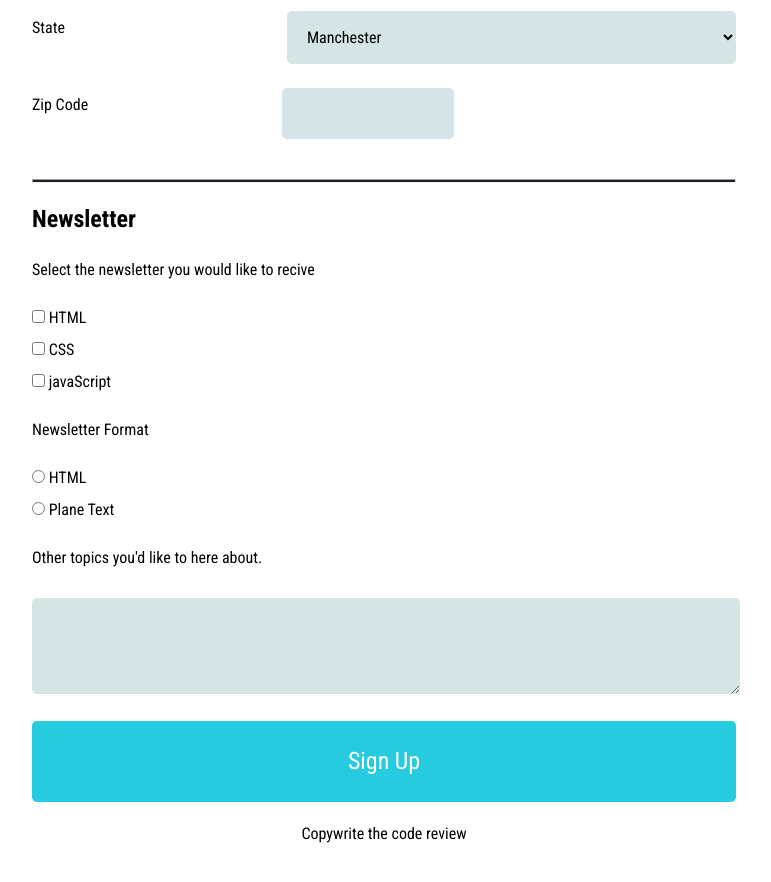
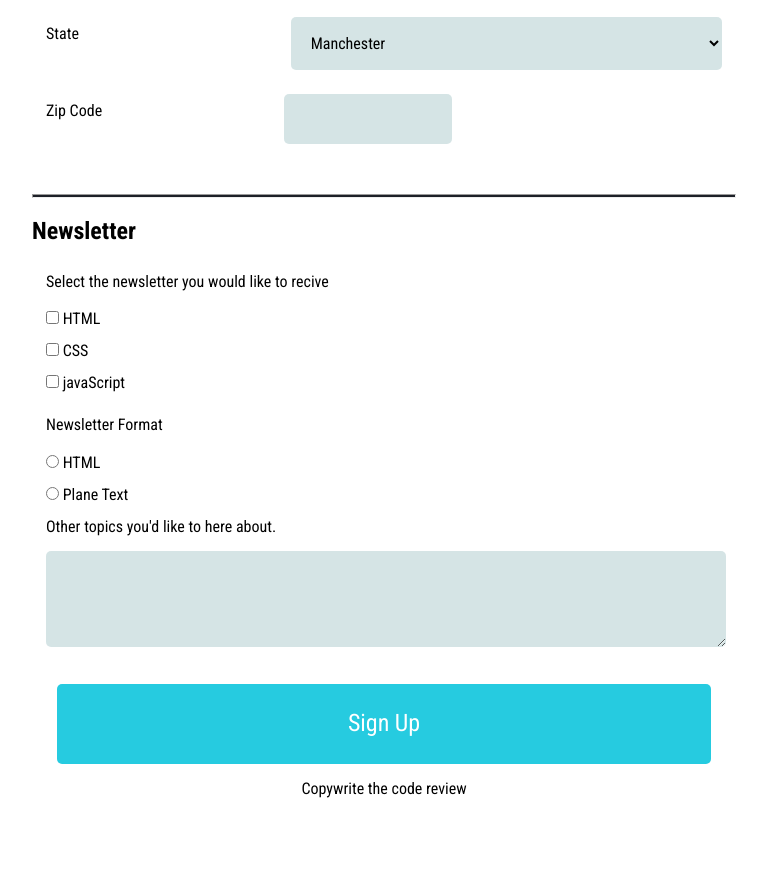
Before and after one commit to LukeBuin/Tree-house-tech-degree-project-3, a plain HTML site: page index.html in a window 1280 px wide. Shown: the part 802-1684 px from the top of the page, without its empty margins (256-1027 px from the left). Drawn offline with nearby package versions, Linux system fonts and the light colour scheme.

Commit message:
updated html and css
updated fieldsets, legends and re aligned content.

```diff
--- a/css/styles.css
+++ b/css/styles.css
@@ -103,6 +103,7 @@ input[type='tel']{
 
 .bottom-form {
     line-height: 2em;
+    border-style: none;
 }
 
 .bottom-form input {
@@ -133,7 +134,7 @@ button {
     display: block;
     font-size: 1.5em;
     font-weight: 300;
-    width: 100%;
+    width: 93%;
     padding: 1.1em;
     margin: 0 auto;
     color: white;
@@ -185,3 +186,16 @@ button {
     margin-right: -20%;
 }
 }
+
+legend {
+    box-sizing: border-box;
+    color: inherit;
+    display: inline;
+    max-width: 100%;
+    padding: 0;
+    white-space: normal;
+}
+
+.field-set {
+    border-style: none;
+}
--- a/index.html
+++ b/index.html
@@ -26,8 +26,13 @@
         <hr class="second-hr">
 
         <div class="section-2">
+
                 <h2>Contact Information</h2>
+
                 <form action="post">
+
+                    <fieldset class="field-set">
+
                     <div class="top-form">
                         <div class="input-section">
                         <label for="full-name">Full Name</label>
@@ -69,12 +74,17 @@
                             <input type="text" id="postal" name="postal">
                       </div>
                     </div>
-
+                </fieldset>
                     <hr class="bottom-hr">
 
-                    <div class="bottom-form">
+
+
                         <h2>Newsletter</h2>
-                        <p>Select the newsletter you would like to recive</p>
+
+
+
+                        <fieldset class="bottom-form">
+                                <legend>Select the newsletter you would like to recive</legend>
 
                                     <input type="checkbox" name="HTML" id="check-1" class="regular-checkbox">
                                     <label for="check-1">HTML</label><br>
@@ -85,26 +95,34 @@
                                     <input type="checkbox" name="javaScript" id="check-3" class="regular-checkbox">
                                     <label for="check-3">javaScript</label>
 
-                        <p>Newsletter Format</p>
+                        </fieldset>
 
+
+
+                        <fieldset class="bottom-form">
+                            <legend>Newsletter Format</legend>
                                 <input type="radio" name="HTML" id="radio-1" class="regular-radio">
                                 <label for="radio-1">HTML</label><br>
 
                                 <input type="radio" name="Plane-text" id="radio-2" class="regular-radio">
                                 <label for="radio-2">Plane Text</label><br>
 
-                        <p>Other topics you'd like to here about.</p>
 
+                                <label for="textarea">Other topics you'd like to here about.</label>
                                 <textarea name="user-text" id="textarea" cols="30" rows="5"></textarea>
 
+
+                        </fieldset>
+                    </form>
+
+
                         <button type="submit">Sign Up</button>
-
                         <div class="copy"><p>Copywrite the code review</p></div>
 
                 </div>
-                </form>
+
         </div>
-    </div>
+
 
 
 
```
Lines whose indentation alone changed are shown as unchanged.
